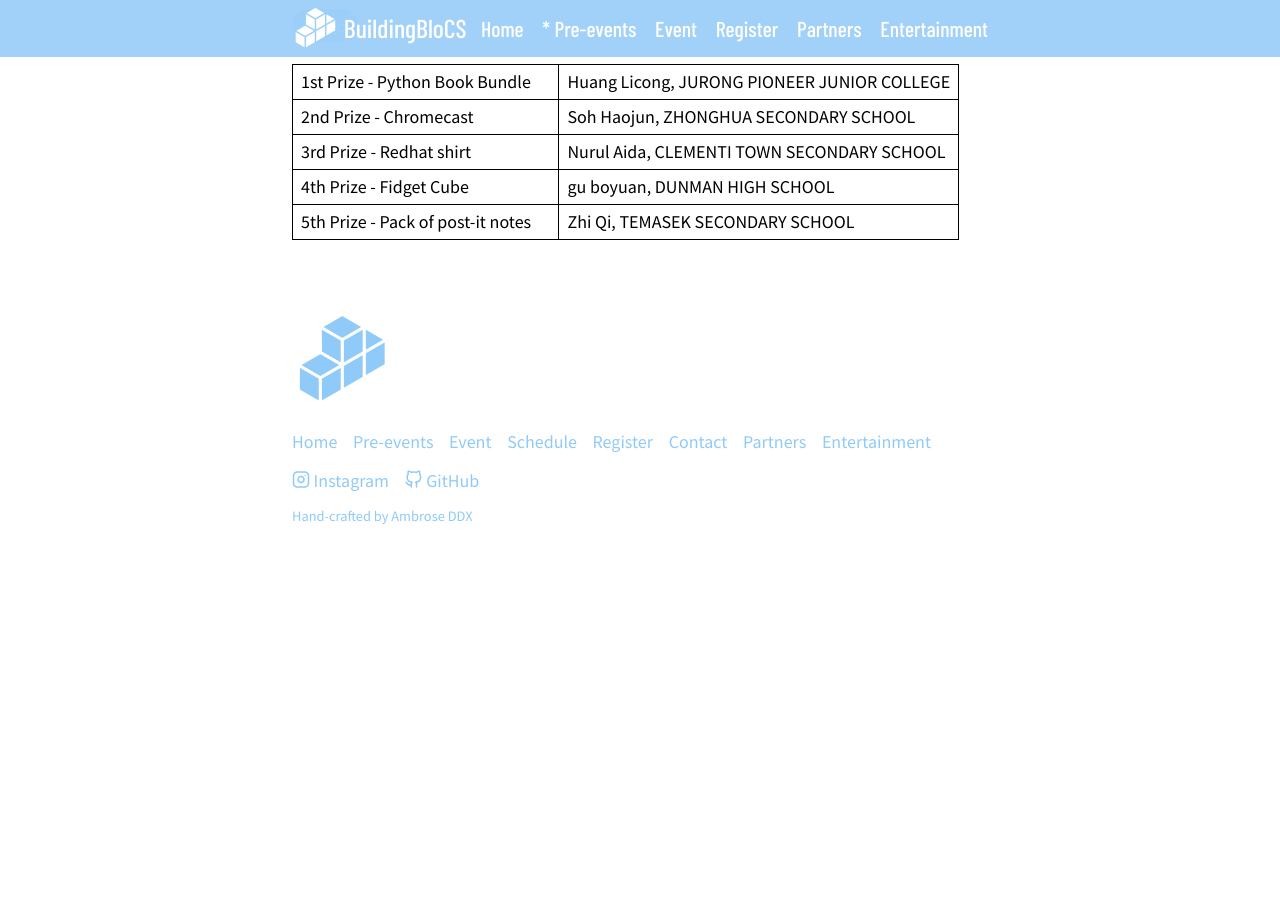
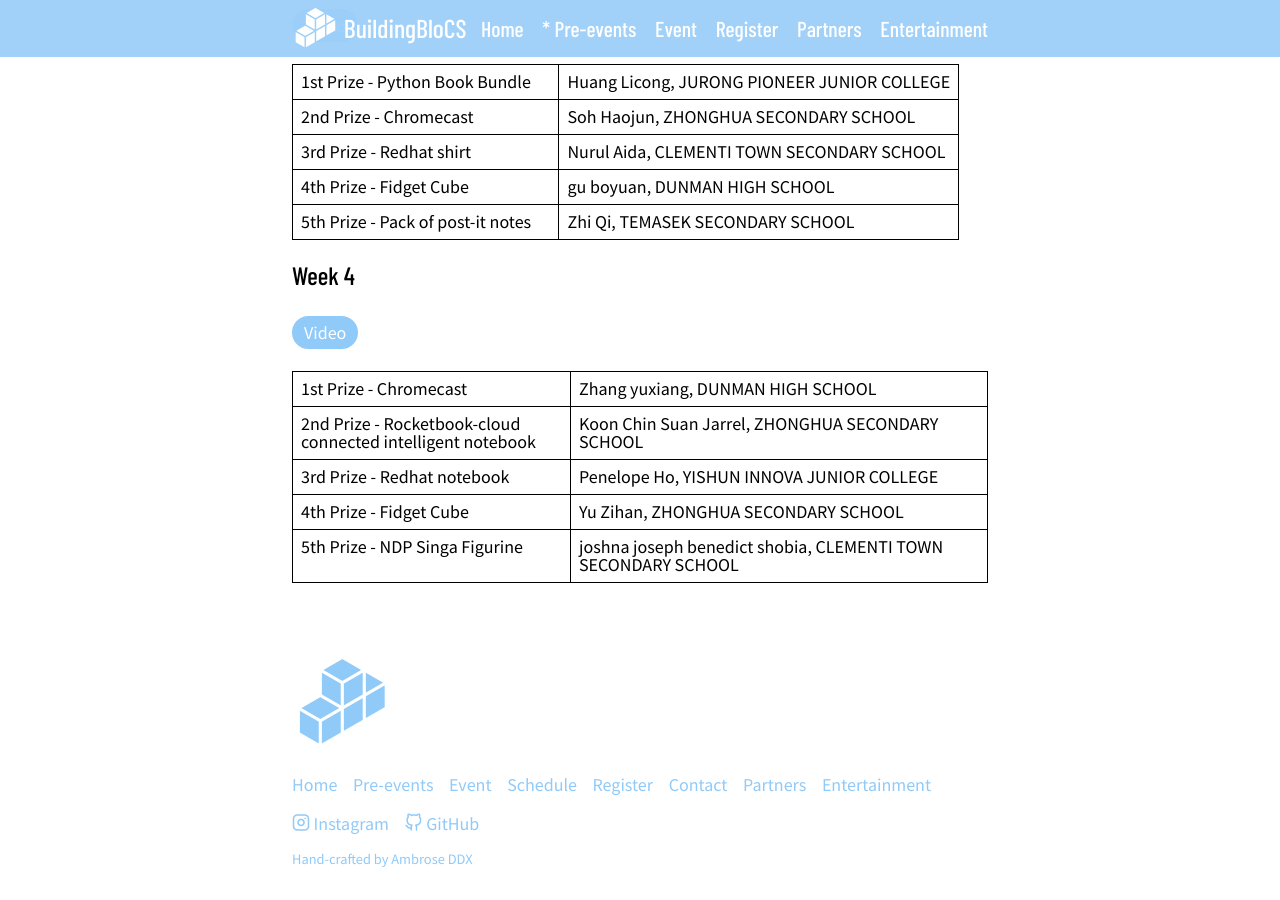
Before and after one commit to buildingblocs/2019, a Jekyll site: the page built from pre-event/luckydraw/index.md, in a window 1280 px wide and 900 px high, scrolled down 1355 px. Built offline with Jekyll 4.4.1, drawn with Linux system fonts in a browser that asks for light colours; some web fonts are replaced; our own code applies the rules of GitHub Pages for plain Markdown files; before the commit the page ends 1929 px from its top, so only the background shows below that.

Commit message:
Update awards.yml

```diff
--- a/_data/awards.yml
+++ b/_data/awards.yml
@@ -36,3 +36,16 @@
     winner: gu boyuan, DUNMAN HIGH SCHOOL
   - prize: 5th Prize - Pack of post-it notes
     winner: Zhi Qi, TEMASEK SECONDARY SCHOOL
+
+- week: 4
+  awards:
+  - prize: 1st Prize - Chromecast
+    winner: Zhang yuxiang, DUNMAN HIGH SCHOOL
+  - prize: 2nd Prize - Rocketbook-cloud connected intelligent notebook
+    winner: Koon Chin Suan Jarrel, ZHONGHUA SECONDARY SCHOOL
+  - prize: 3rd Prize - Redhat notebook
+    winner: Penelope Ho, YISHUN INNOVA JUNIOR COLLEGE
+  - prize: 4th Prize - Fidget Cube
+    winner: Yu Zihan, ZHONGHUA SECONDARY SCHOOL
+  - prize: 5th Prize - NDP Singa Figurine
+    winner: joshna joseph benedict shobia, CLEMENTI TOWN SECONDARY SCHOOL
```
